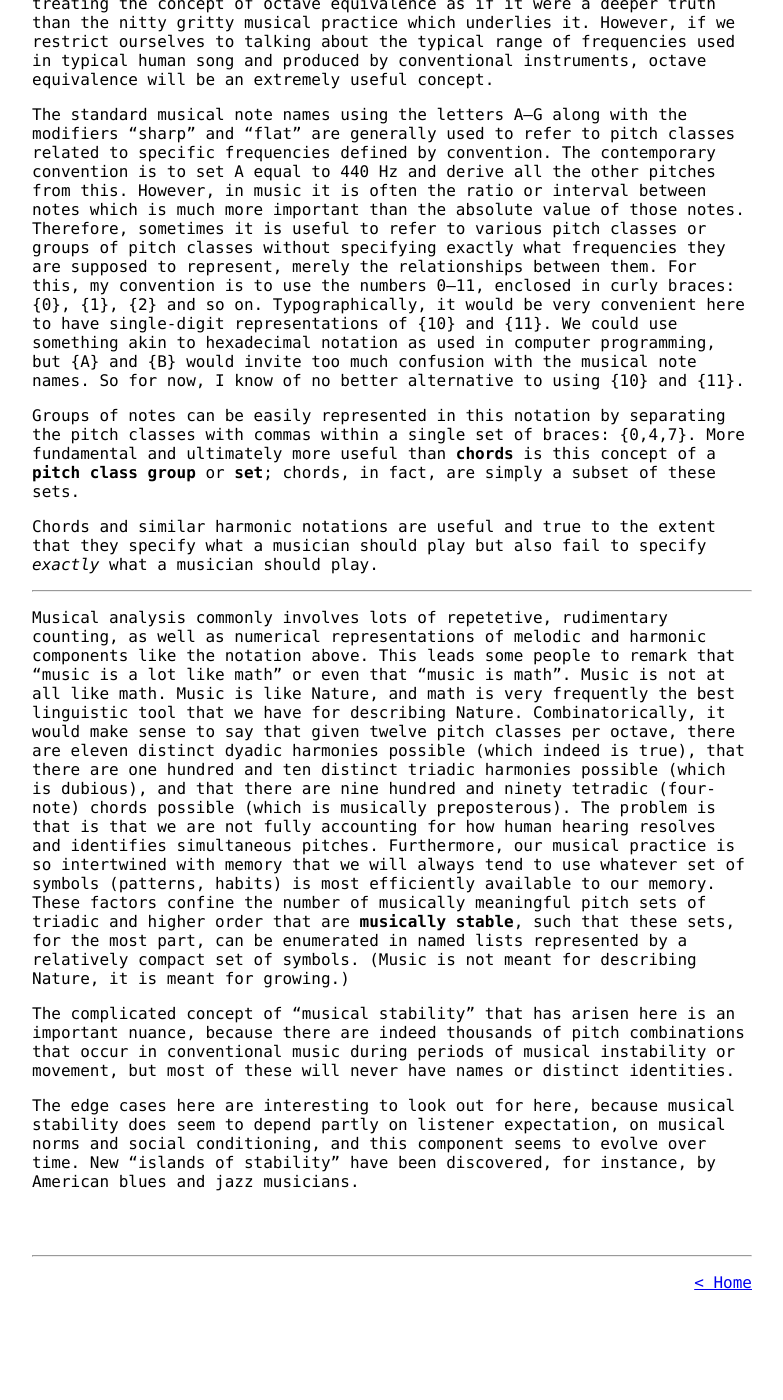
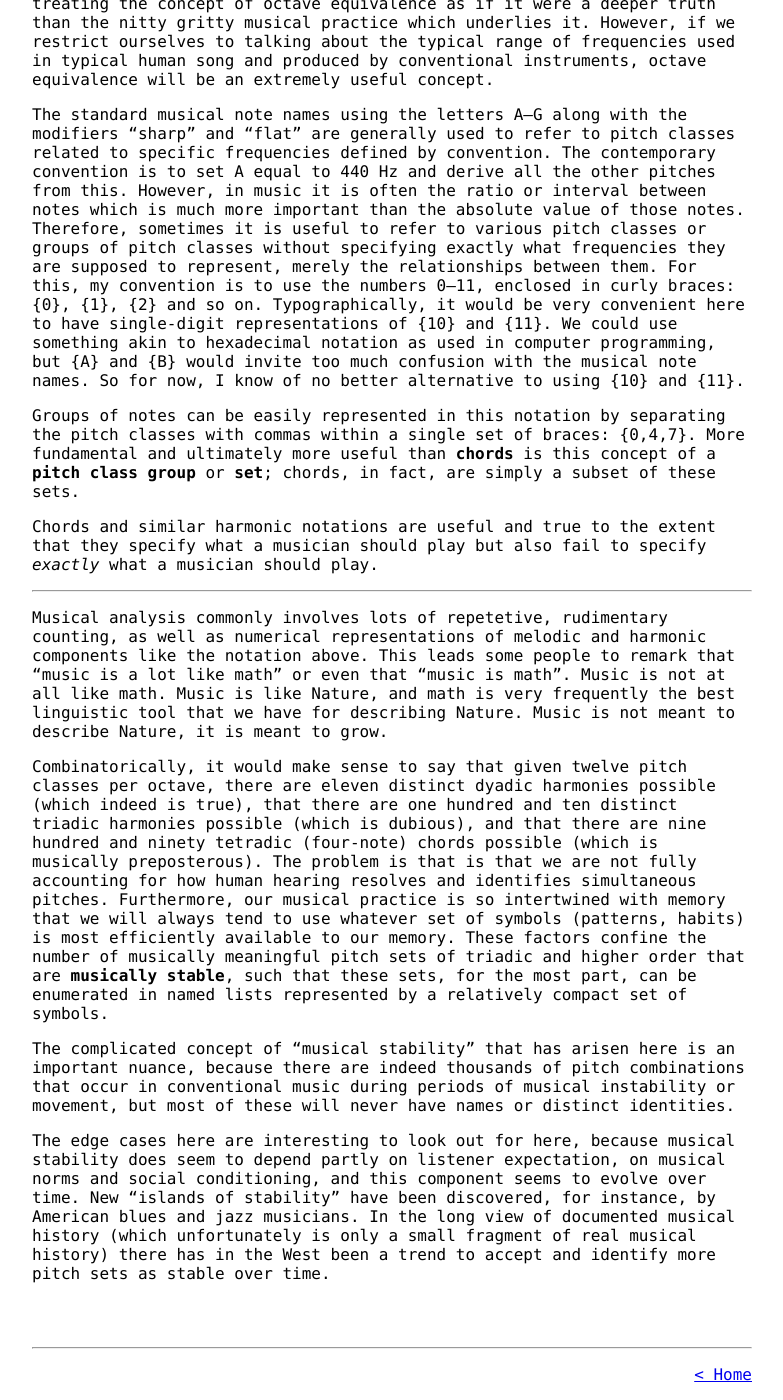
Before and after one commit to popempire/hjhw, a Jekyll site: the page built from _posts/2024-12-28-music-theory.md, in a window 1280 px wide and 1400 px high, scrolled down 1003 px. Shown: the whole window, without its empty margins (248-1031 px from the left). Built offline with Jekyll 4.4.1, drawn with Linux system fonts in a browser that asks for light colours; before the commit the page ends 2311 px from its top, so only the background shows below that.

Commit message:
Update 2024-12-28-music-theory.md

```diff
--- a/_posts/2024-12-28-music-theory.md
+++ b/_posts/2024-12-28-music-theory.md
@@ -86,7 +86,9 @@ well as numerical representations of melodic and harmonic components like the
 notation above. This leads some people to remark that "music is a lot like math"
 or even that "music is math". Music is not at all like math. Music is like
 Nature, and math is very frequently the best linguistic tool that we have for
-describing Nature. Combinatorically, it would make sense to say that given twelve
+describing Nature. Music is not meant to describe Nature, it is meant to grow.
+
+Combinatorically, it would make sense to say that given twelve
 pitch classes per octave, there are eleven distinct dyadic harmonies possible
 (which indeed is true), that there are one hundred and ten distinct triadic
 harmonies possible (which is dubious), and that there are nine hundred and ninety
@@ -98,7 +100,7 @@ symbols (patterns, habits) is most efficiently available to our memory.
 These factors confine the number of musically meaningful pitch sets of triadic
 and higher order that are __musically stable__, such that these sets, for the most
 part, can be enumerated in named lists represented by a relatively compact set
-of symbols. (Music is not meant for describing Nature, it is meant for growing.)
+of symbols.
 
 The complicated concept of "musical stability" that has arisen here is an
 important nuance, because there are indeed thousands of pitch combinations
@@ -109,4 +111,6 @@ The edge cases here are interesting to look out for here, because musical
 stability does seem to depend partly on listener expectation, on musical norms
 and social conditioning, and this component seems to evolve over time. New
 "islands of stability" have been discovered, for instance, by American blues and jazz
-musicians.
+musicians. In the long view of documented musical history (which unfortunately
+is only a small fragment of real musical history) there has in the West been
+a trend to accept and identify more pitch sets as stable over time.
```
